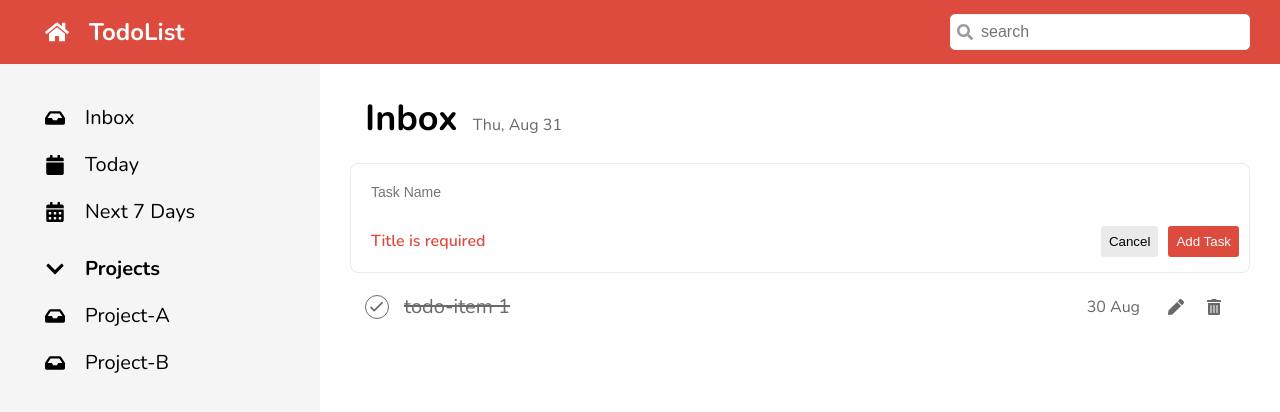
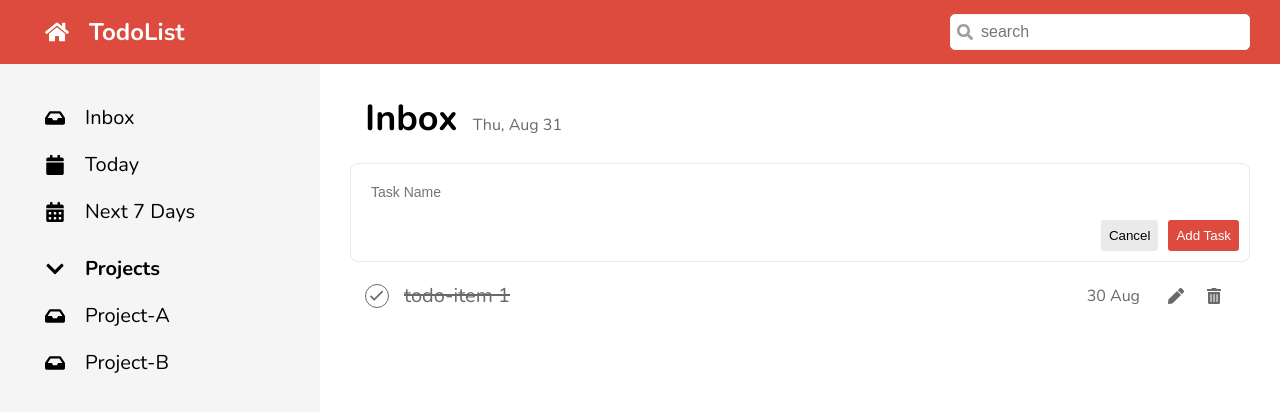
Before and after one commit to maiprapawin/CC15-todolist, a React (Create React App) app: page / in a window 1280 px wide. Both pictures are taken after a click on the element "Add Task". Shown: the top 412 px of the page. Built offline with nearby package versions, Linux system fonts and the light colour scheme.

Commit message:
FormValidation

```diff
--- a/src/components/Todo/TodoForm.jsx
+++ b/src/components/Todo/TodoForm.jsx
@@ -25,20 +25,33 @@ props = {
 ///////////////////////
 
 function TodoForm(props) {
-  const [isError, setIsError] = useState(true);
+  const [isError, setIsError] = useState(false);
   const [taskInput, setTaskInput] = useState("");
   // console.log(taskInput);
 
   const handleChangeInput = function (event) {
     // console.log("user typing...", event.target.value);
+
+    if (isError) setIsError(false);
     setTaskInput(event.target.value);
   };
 
   const handleSubmit = function (event) {
+    // 1. PreventDefault
     event.preventDefault();
-    // FormValidation
-    // Case 1: Submit ได้
-    // Case 2: Submit ไม่ได้ => แสดง Error
+
+    // 2. ก่อนจะ submit เราต้องรู้ก่อนว่า user พิมพ์อะไร >> รู้ผ่าน state: taskInput
+
+    // 3. FormValidation
+    // Case 1: Submit ได้ => ไม่ error
+    // Case 2: Submit ไม่ได้ => แสดง error
+
+    if (taskInput.trim() === "") {
+      console.log("Error");
+      setIsError(true);
+      return;
+    }
+    console.log("submit");
   };
 
   const handleCancel = function () {
```
